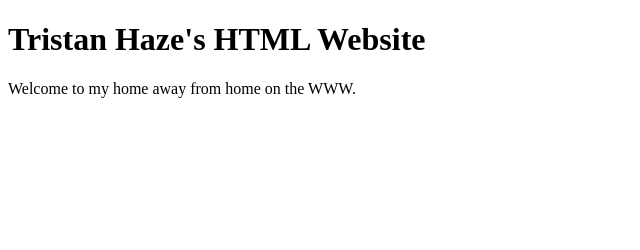
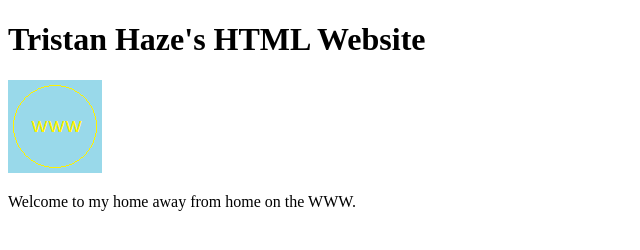
Before and after one commit to tristanhaze/tristanhaze.github.io, a plain HTML site: page index.html in a window 1280 px wide. Shown: the whole page, without its empty margins (0-640 px from the left). Drawn offline with Linux system fonts and the light colour scheme.

Commit message:
New changes

```diff
--- a/index.html
+++ b/index.html
@@ -1,7 +1,9 @@
 <!DOCTYPE html>
 <html>
+<title>Tristan Haze's HTML Webstie</title>
 <body>
 <h1>Tristan Haze's HTML Website</h1>
+<p><img src="www.png" alt="www"></p>
 <p>Welcome to my home away from home on the WWW.</p>
 </body>
 </html>
```
Also changed, not shown: www.png (added).
